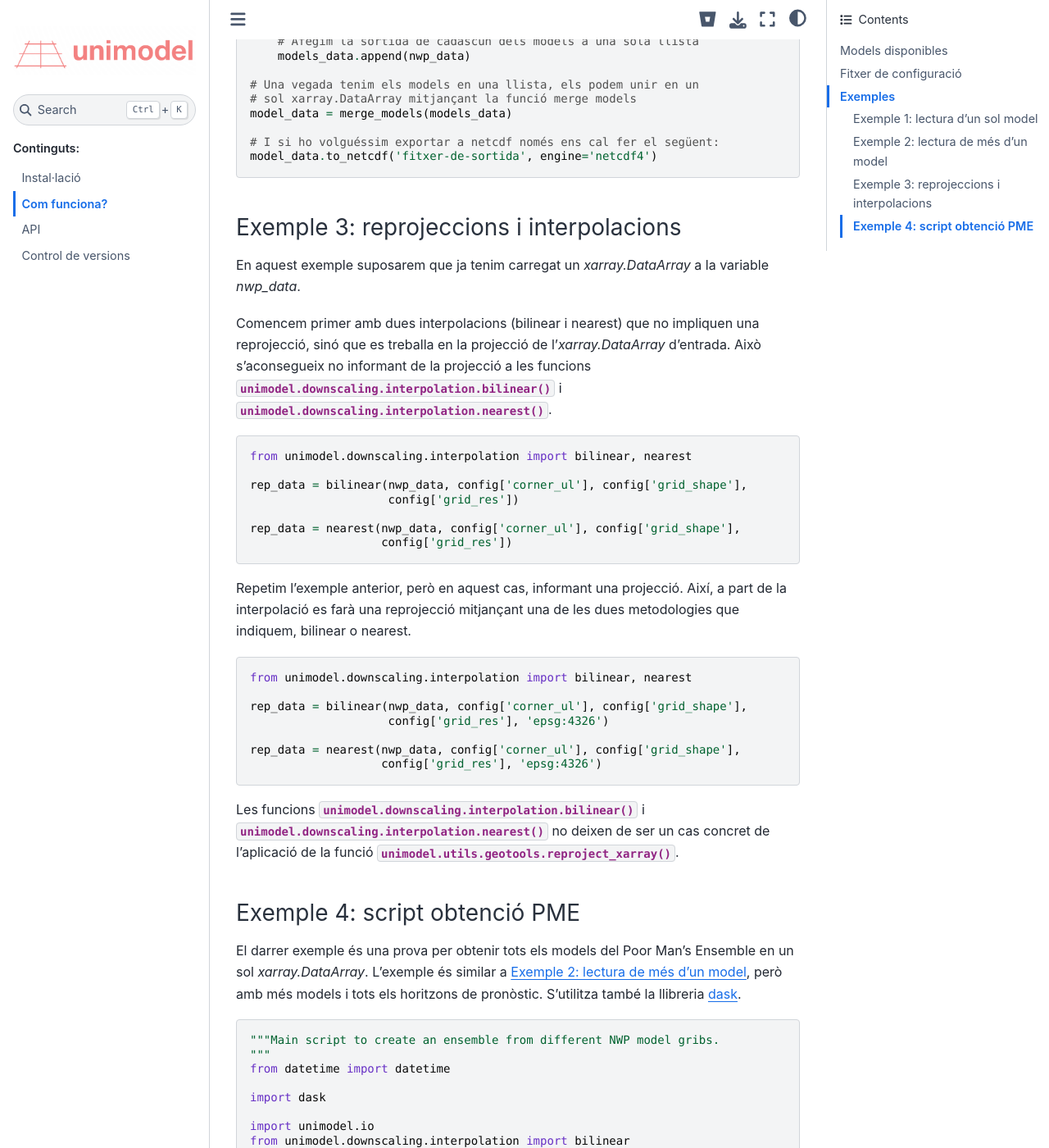
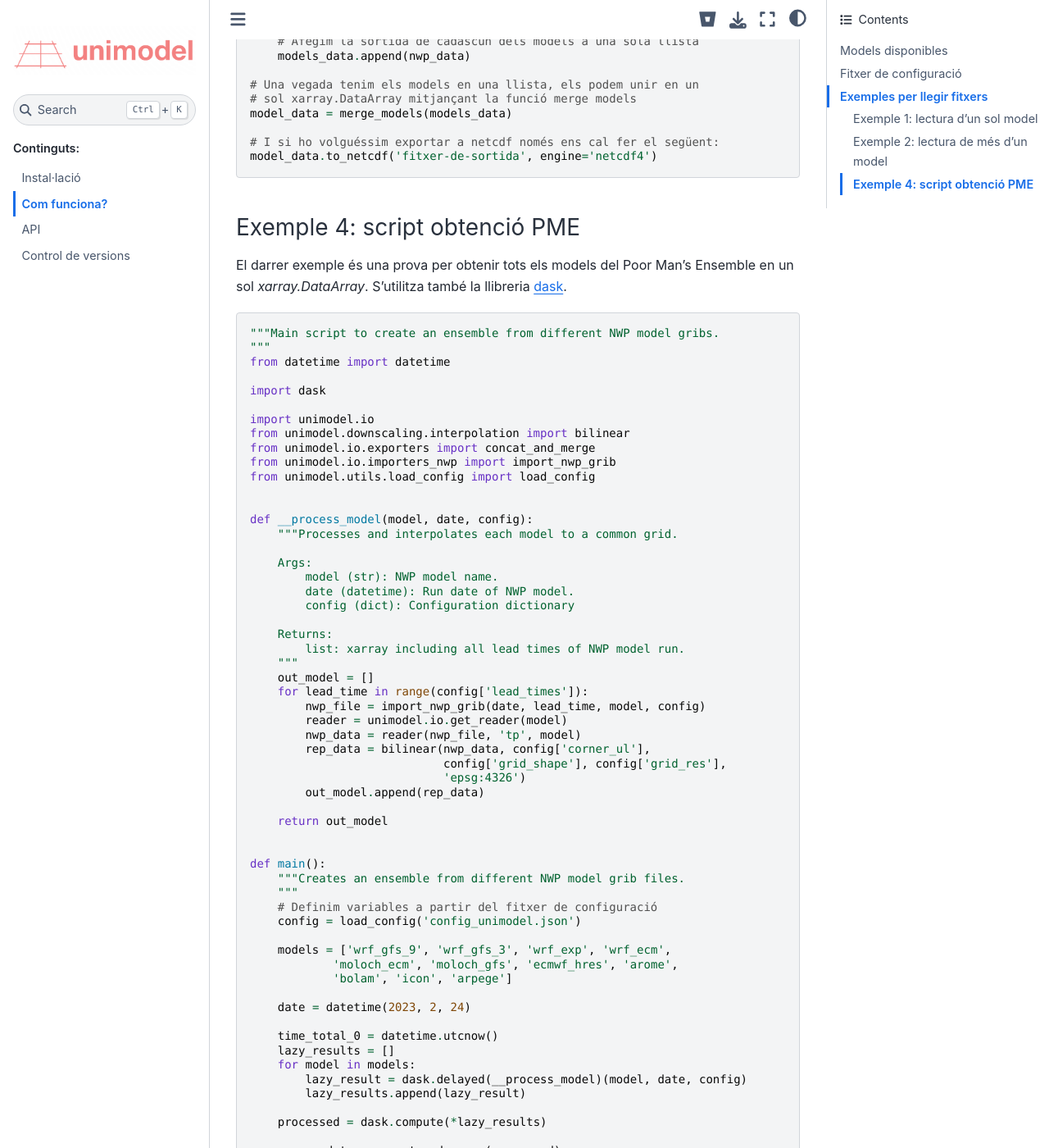
Before and after one commit to meteocat/unimodel, a Sphinx documentation site: the page built from docs/source/howto.rst, in a window 1280 px wide and 1400 px high, scrolled down 3721 px. Shown: the whole window at 82% size. Built offline with Sphinx 7.4.7 and the Sphinx Book theme 1.1.4, drawn with Linux system fonts in a browser that asks for light colours; some of the changed text lies outside the part shown.

Commit message:
PME-79 how to read files only

```diff
--- a/docs/source/howto.rst
+++ b/docs/source/howto.rst
@@ -78,11 +78,11 @@ A continuació indiquem què ha de tenir, com a mínim, aquest fitxer .json.
 
 El ``lead_time_digits`` és un paràmetre obligatori només per a aquells fitxers que tinguin l'argument ``{lt}`` al camp ``src`` del model.
 
-Exemples
---------
+Exemples per llegir fitxers
+---------------------------
 
-En aquest apartat mostrem alguns exemples amb l'execució de diverses funcions que inclou el
-paquet **unimodel**.
+En aquest apartat mostrem alguns exemples de com llegir fitxers amb l'execució de diverses funcions
+que inclou el paquet **unimodel**.
 
 Definim primer el fitxer de configuració, en el qual inclourem dos models, l'Arome i l'Arpege.
 
@@ -188,51 +188,11 @@ els unirem en un sol xarray.DataArray i ho exportarem a netcdf.
     # I si ho volguéssim exportar a netcdf només ens cal fer el següent:
     model_data.to_netcdf('fitxer-de-sortida', engine='netcdf4')
 
-
-Exemple 3: reprojeccions i interpolacions
-*****************************************
-
-En aquest exemple suposarem que ja tenim carregat un `xarray.DataArray` a la variable `nwp_data`.
-
-Comencem primer amb dues interpolacions (bilinear i nearest) que no impliquen una reprojecció,
-sinó que es treballa en la projecció de l'`xarray.DataArray` d'entrada. Això s'aconsegueix no
-informant de la projecció a les funcions :py:func:`unimodel.downscaling.interpolation.bilinear` i
-:py:func:`unimodel.downscaling.interpolation.nearest`.
-
-.. code-block:: python
-
-    from unimodel.downscaling.interpolation import bilinear, nearest
-
-    rep_data = bilinear(nwp_data, config['corner_ul'], config['grid_shape'],
-                        config['grid_res'])
-
-    rep_data = nearest(nwp_data, config['corner_ul'], config['grid_shape'],
-                       config['grid_res'])
-
-Repetim l'exemple anterior, però en aquest cas, informant una projecció. Així, a part de la
-interpolació es farà una reprojecció mitjançant una de les dues metodologies que indiquem,
-bilinear o nearest.
-
-.. code-block:: python
-
-    from unimodel.downscaling.interpolation import bilinear, nearest
-
-    rep_data = bilinear(nwp_data, config['corner_ul'], config['grid_shape'],
-                        config['grid_res'], 'epsg:4326')
-
-    rep_data = nearest(nwp_data, config['corner_ul'], config['grid_shape'],
-                       config['grid_res'], 'epsg:4326')
-
-Les funcions :py:func:`unimodel.downscaling.interpolation.bilinear` i
-:py:func:`unimodel.downscaling.interpolation.nearest` no deixen de ser un cas concret de
-l'aplicació de la funció :py:func:`unimodel.utils.geotools.reproject_xarray`.
-
 Exemple 4: script obtenció PME
 ******************************
 
 El darrer exemple és una prova per obtenir tots els models del Poor Man's Ensemble en
-un sol `xarray.DataArray`. L'exemple és similar a :ref:`exemple-2`, però amb més models i tots
-els horitzons de pronòstic. S'utilitza també la llibreria `dask <https://www.dask.org/>`_.
+un sol `xarray.DataArray`. S'utilitza també la llibreria `dask <https://www.dask.org/>`_.
 
 .. code-block:: python
 
```
